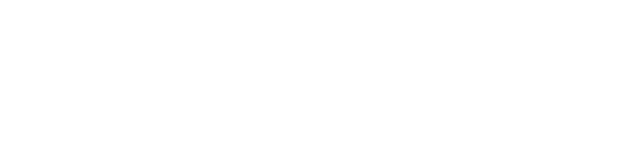
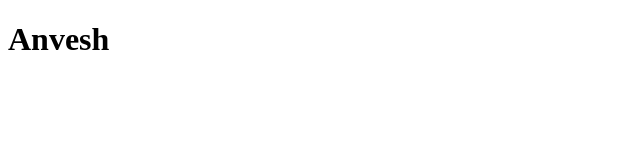
Before and after one commit to samaanvesh/MyFirstgithubProject, a plain HTML site: page index.html in a window 1280 px wide. Shown: the whole page, without its empty margins (0-640 px from the left). Drawn offline with Linux system fonts and the light colour scheme.

Commit message:
second commit

```diff
--- a/index.html
+++ b/index.html
@@ -7,6 +7,8 @@
     <title>Document</title>
 </head>
 <body>
-
+    <h1>
+        Anvesh
+    </h1>
 </body>
 </html>
--- a/style.css
+++ b/style.css
@@ -1,3 +1,4 @@
 body{
     background-color: blue;
 }
+h1{font-size: larger;}
```
